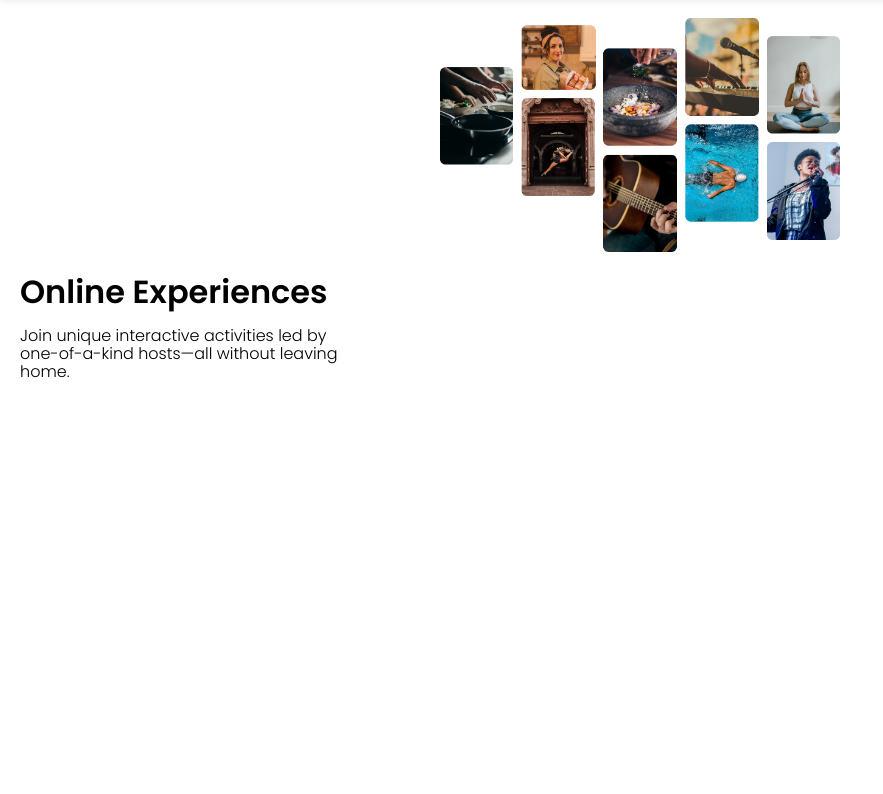
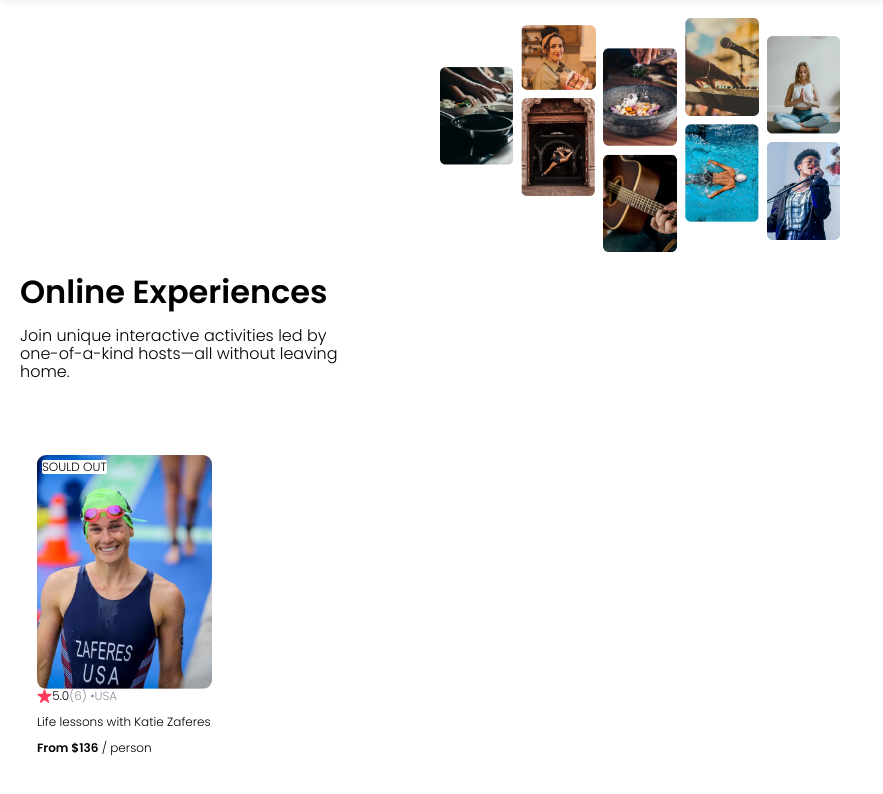
Before and after one commit to MasaGt/scrimba, a React app in the folder aribnb_clone/: page / in a window 1280 px wide. Shown: the part 72-866 px from the top of the page, without its empty margins (0-883 px from the left). Before the commit the page ends 800 px from the top, so only its background shows below. Built offline with nearby package versions, Linux system fonts and the light colour scheme.

Commit message:
Add card section and one card item

```diff
--- a/aribnb_clone/App.js
+++ b/aribnb_clone/App.js
@@ -1,6 +1,7 @@
+import React from "react";
 import { NavBar } from "./components/NavBar";
 import { Hero } from "./components/Hero";
-import React from "react";
+import { Card } from "./components/Card";
 
 /*
 Challenge: Build the Navbar component.
@@ -12,6 +13,7 @@
     <div>
       <NavBar />
       <Hero />
+      <Card />
     </div>
   );
 }
--- /dev/null
+++ b/aribnb_clone/components/Card.jsx
@@ -0,0 +1,24 @@
+import React from "react";
+import cardImg from "Img/katie-zaferes.png";
+import reviewIcon from "Img/star.png";
+
+export const Card = () => {
+  return (
+    <section className="card">
+      <div className="card--container">
+        <span className="card--tag">SOULD OUT</span>
+        <img src={cardImg} className="card--img" />
+        <div className="card--review">
+          <img src={reviewIcon} className="review--icon" />
+          <span className="review--rate">5.0</span>
+          <span className="review--count gray">(6) • </span>
+          <span className="review--country gray">USA</span>
+        </div>
+        <p>Life lessons with Katie Zaferes</p>
+        <p>
+          <span className="bold">From $136</span> / person
+        </p>
+      </div>
+    </section>
+  );
+};
--- a/aribnb_clone/style.css
+++ b/aribnb_clone/style.css
@@ -5,6 +5,14 @@
 body {
   margin: 0;
   font-family: "Poppins", sans-serif;
+}
+
+.gray {
+  color: #918e9b;
+}
+
+.bold {
+  font-weight: bold;
 }
 
 /* ---- ↓Header section ---- */
@@ -43,3 +51,36 @@
   width: 320px;
   margin-top: 0;
 }
+
+/* ---- ↓Card section ---- */
+.card {
+  padding: 37px;
+}
+
+.card--container {
+  position: relative;
+  width: 175px;
+  font-size: 12px;
+}
+
+.card--tag {
+  background-color: white;
+  border-radius: 2px;
+  position: absolute;
+  top: 5px;
+  left: 5px;
+}
+
+.card--img {
+  border-radius: 9px;
+  width: 100%;
+}
+
+.card--review {
+  display: flex;
+  align-items: center;
+}
+
+.card--review .review--icon {
+  height: 14px;
+}
```
Also changed, not shown: aribnb_clone/images/katie-zaferes.png (added), aribnb_clone/images/star.png (added).
